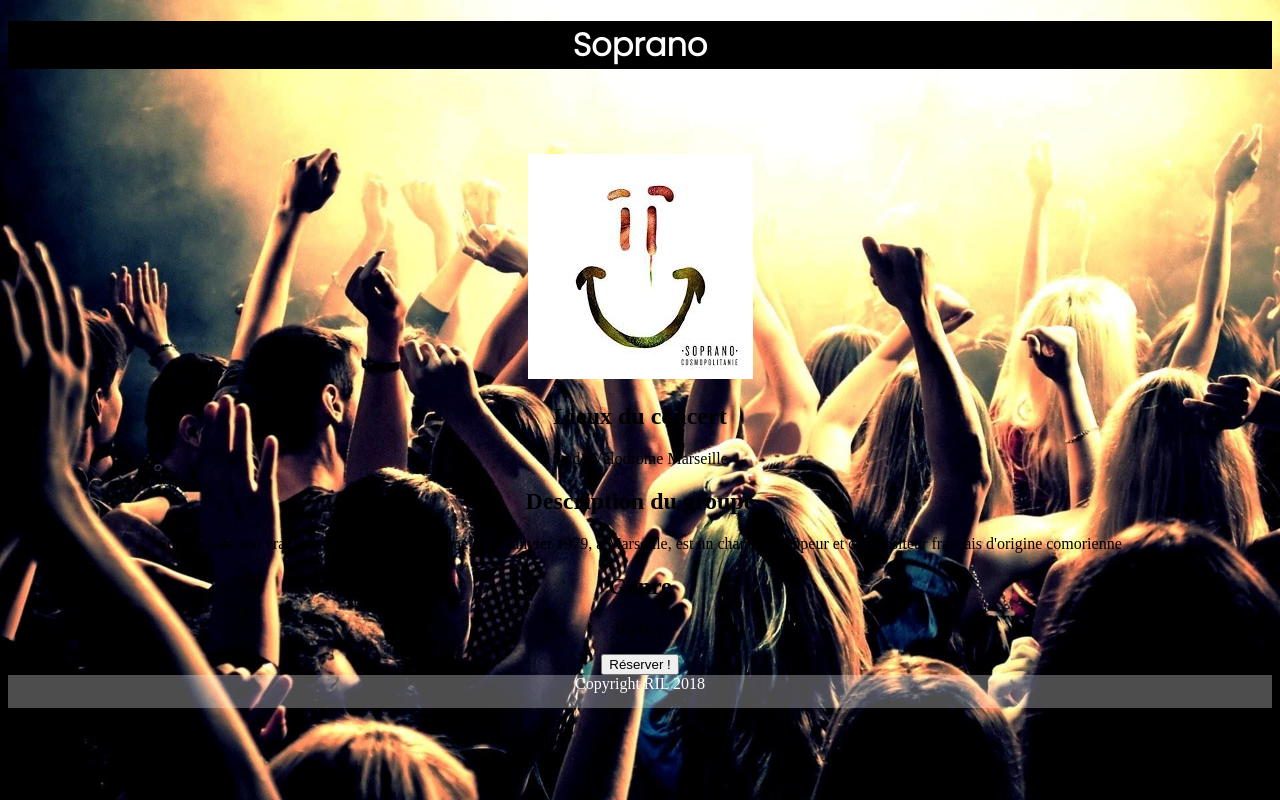
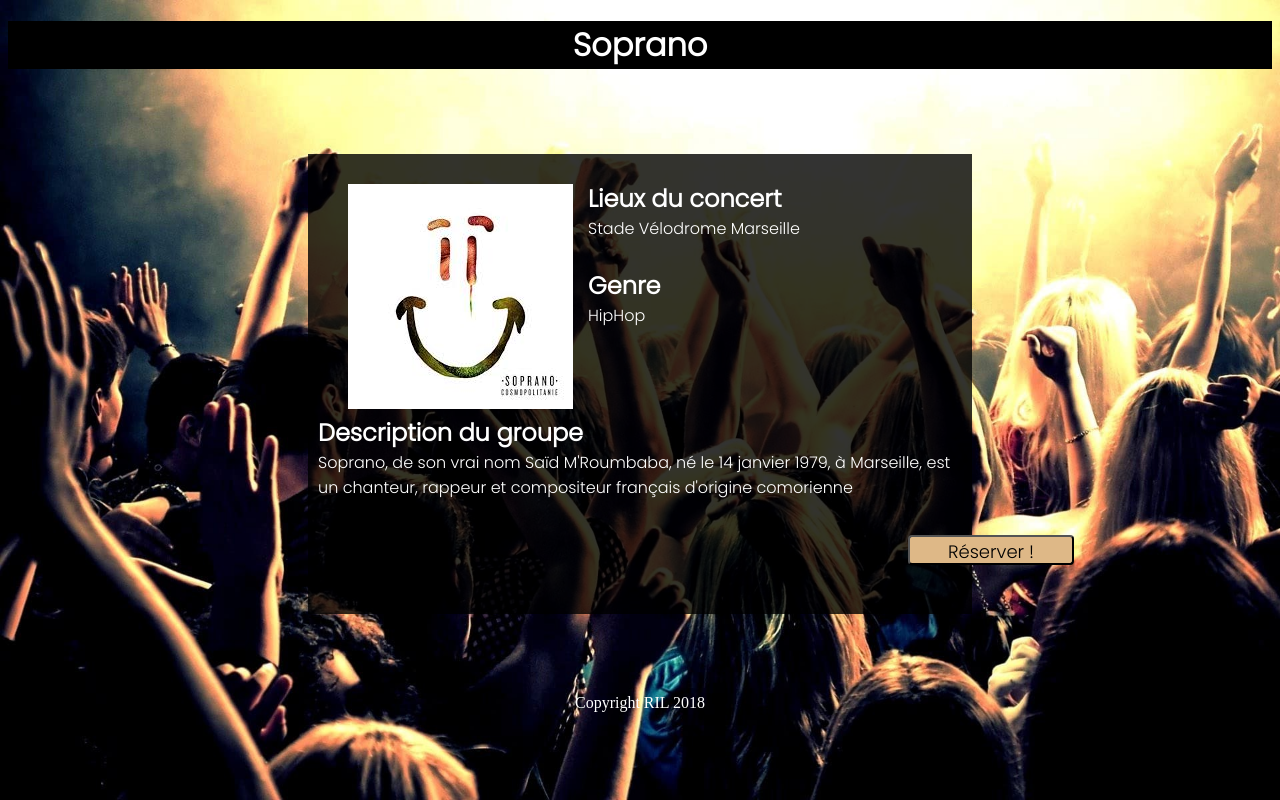
Before and after one commit to xouill/TDCesi, a Django app: page /detail/2 in a window 1280 px wide. Run offline with Django 3.2, Linux system fonts and the light colour scheme; data comes from the database, SQL or seed files in the repository.

Commit message:
Mise en place du detail sur CSS

```diff
--- a/static/css/styles.css
+++ b/static/css/styles.css
@@ -8,13 +8,13 @@
 footer {
     z-index: 3;
     color: white;
-    text-align: center;
-    background: rgba(255, 255, 255, 0.3);
+    text-align: center;);
 }
 footer>p {
     margin: 0;
     padding-bottom: 15px;
 }
+/*Page HOME ('index.html')*/
 .background_accueil {
     background: rgba(255, 255, 255, 0.3);
     z-index: 1;
@@ -43,6 +43,7 @@
     color: black;
     font-size: x-large;
 }
+/*Formulaire de reservations*/
 form {
     background: rgba(0, 0, 0, 0.8);
     color: white;
@@ -60,15 +61,18 @@
 }
 form>button {
     border-radius: 4px;
-    background-color: white;
+    background-color: burlywood;
     width: 25%;
     height: 30px;
     font-family: 'Poppins', sans-serif;
+    color: black;
+    font-size: large;
 }
 input, select {
     margin-left: 10px;
     border-radius: 4px;
 }
+/*Page liste des concert*/
 table {
     width: 100%;
     height: auto;
@@ -77,7 +81,7 @@
 tr {
     display: inline-block;
     width: 24%;
-    padding-bottom: 20px;
+    padding-bottom: 40px;
 }
 td>a>img {
     width: 80%;
@@ -92,6 +96,7 @@
 .container {
     text-align: center;
 }
+/*Sliders*/
 #slide1_container {
   width:450px;
   height:281px;
@@ -132,6 +137,44 @@
     border: 0;
     -ms-interpolation-mode: bicubic;
 }
-.mySlides {
-    display:none;
+/*Page de detail du concert*/
+.detail {
+    background: rgba(0, 0, 0, 0.8);
+    color: white;
+    margin: 80px 300Px;
+    text-align: left;
+    height: 460px;
 }
+.detail>h2 {
+    padding-top: 27px;
+    margin-bottom: 0px;
+    margin-top: 0px;
+    font-family: 'Poppins', sans-serif;
+}
+.description {
+    margin-top: 60px !important;
+    margin-left: 10px
+}
+.detail>p {
+    padding-left: 10px;
+    font-family: 'Poppins', sans-serif;
+    margin-bottom: 0;
+    margin-top: 0;
+}
+.detail>a>button {
+    border-radius: 4px;
+    background-color: burlywood;
+    width: 25%;
+    height: 30px;
+    font-family: 'Poppins', sans-serif;
+    margin-left: 600px;
+    margin-top: 35px;
+    color: black;
+    font-size: large;
+}
+.detail>img {
+    float:left;
+    margin-left: 40px;
+    margin-top: 30px;
+    margin-right: 15px;
+}
--- a/templates/detail.html
+++ b/templates/detail.html
@@ -8,18 +8,16 @@
     <div class="container">
         <h1 class="titrePage">{{ object.groupe }}</h1>
 
-        <div class="container">
+        <div class="detail">
             <img src="../{{ object.groupe.photoDeGroupe }}">
             <h2>Lieux du concert</h2>
             <p>{{ object.lieux }}</p>
-            <h2>Description du groupe</h2>
-            <p>{{ object.groupe.description }}</p>
             <h2>Genre</h2>
             <p>{{ object.groupe.genre }}</p>
+            <h2 class="description">Description du groupe</h2>
+            <p>{{ object.groupe.description }}</p>
+            <a href="{% url 'reservation' object.pk %}"><button class="btn btn-success">Réserver !</button></a>
         </div>
-
-        <a href="{% url 'reservation' object.pk %}"><button class="btn btn-success">Réserver !</button></a>
-        {#    <a href="{% url 'cocktails_list' %}">list des cocktail</a>#}
     </div>
 
 {% endblock %}
```
